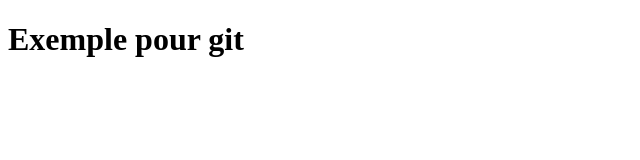
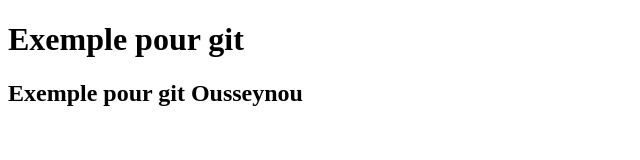
Before and after one commit to Chounic/test, a plain HTML site: page index.html in a window 1280 px wide. Shown: the whole page, without its empty margins (0-640 px from the left). Drawn offline with Linux system fonts and the light colour scheme.

Commit message:
Update index.html

```diff
--- a/index.html
+++ b/index.html
@@ -8,6 +8,7 @@
 <body>
 
     <h1> Exemple pour git</h1>
+    <h2> Exemple pour git Ousseynou</h2>
 
 
 </body>
```
